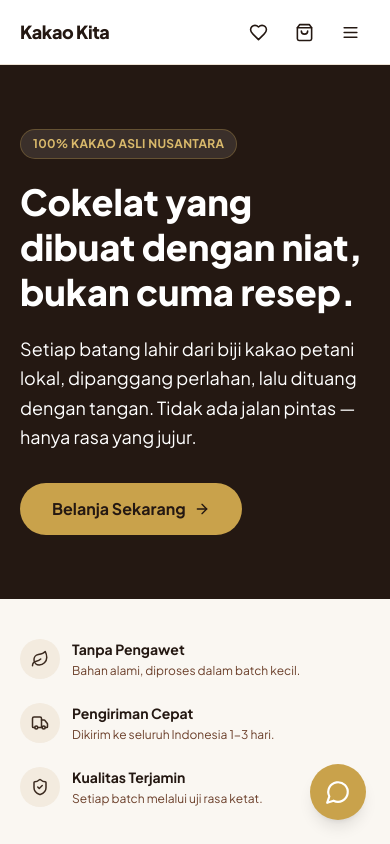
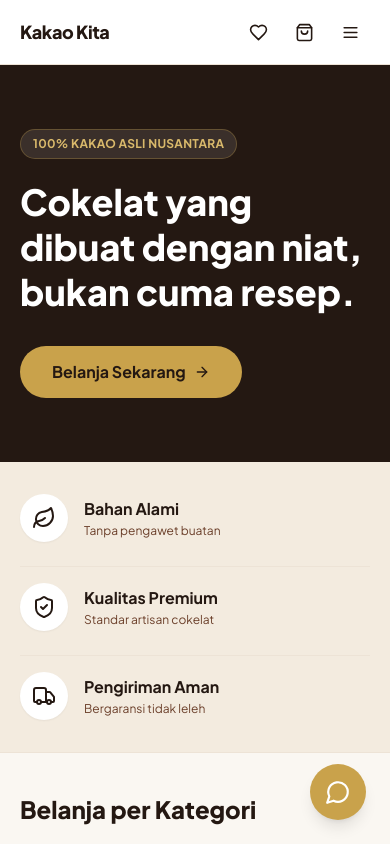
Before and after one commit to hilmaniskandar06/kakaokita-shop, a React (Vite) app: page / in a window 390 px wide. Shown: the top 844 px of the page. Built offline with nearby package versions, Linux system fonts and the light colour scheme.

Commit message:
Update halaman beranda dan perbaiki tampilan mobile

```diff
--- a/src/components/ProductCard.jsx
+++ b/src/components/ProductCard.jsx
@@ -69,9 +69,13 @@
       </div>
 
       <div className="flex flex-col gap-1 sm:gap-1.5 p-3 sm:p-4 flex-1">
-        <span className="hidden sm:block text-[11px] uppercase tracking-wide text-gold-600 font-semibold">{product.category}</span>
-        <h3 className="font-bold text-xs sm:text-sm text-cacao-900 leading-snug line-clamp-2">{product.name}</h3>
-        <p className="hidden sm:block text-xs text-cacao-600 line-clamp-2">{product.shortDesc}</p>
+        <div className="hidden md:block">
+          <span className="text-[11px] uppercase tracking-wide text-gold-600 font-semibold">{product.category}</span>
+        </div>
+        <h3 className="font-bold text-xs md:text-sm text-cacao-900 leading-snug line-clamp-2">{product.name}</h3>
+        <div className="hidden md:block">
+          <p className="text-xs text-cacao-600 line-clamp-2">{product.shortDesc}</p>
+        </div>
         <RatingStars rating={productAvgRating} reviews={productReviewCount} />
 
         <div className="flex flex-col sm:flex-row items-start sm:items-end justify-between mt-auto pt-2 sm:pt-3 gap-2 sm:gap-0">
--- a/src/pages/Home.jsx
+++ b/src/pages/Home.jsx
@@ -6,13 +6,17 @@
 import { useCategories } from '../context/CategoriesContext'
 import { useSiteContent } from '../context/SiteContentContext'
 import { useToast } from '../context/ToastContext'
-import { useState } from 'react'
+import { useState, useMemo } from 'react'
 
 export default function Home() {
   const { products, loading } = useProducts()
   const { categories } = useCategories()
   const { content } = useSiteContent()
-  const featured = products.filter((p) => p.rating >= 4.7).slice(0, 8)
+
+  const featured = useMemo(() => {
+    return [...products].sort(() => 0.5 - Math.random()).slice(0, 4)
+  }, [products])
+
   const onSale = products.filter((p) => p.oldPrice)
   const { addToast } = useToast()
   if (loading) {
@@ -41,35 +45,59 @@
             <h1 className="text-4xl lg:text-5xl font-extrabold leading-tight text-white">
               {content.heroTitle}
             </h1>
-            <p className="text-cream-50 mt-5 max-w-md leading-relaxed text-lg">
-              {content.heroSubtitle}
-            </p>
             <div className="flex gap-3 mt-8">
               <Link to="/toko" className="bg-gold-500 text-cacao-900 font-bold px-8 py-3.5 rounded-full flex items-center gap-2 hover:bg-gold-400 transition-colors">
                 Belanja Sekarang <ArrowRight size={16} />
               </Link>
             </div>
           </div>
+          <div className="hidden lg:grid grid-cols-2 gap-4">
+            <div className="flex flex-col gap-4 mt-8">
+              <img src="https://images.unsplash.com/photo-1614088685112-0a760b71a3c8?auto=format&fit=crop&q=80&w=400" className="rounded-2xl rounded-tr-[4rem] h-48 object-cover w-full" alt="Cokelat" />
+              <img src="https://images.unsplash.com/photo-1548852336-d748f522b10a?auto=format&fit=crop&q=80&w=400" className="rounded-2xl rounded-bl-[4rem] h-64 object-cover w-full" alt="Biji Kakao" />
+            </div>
+            <div className="flex flex-col gap-4">
+              <img src="https://images.unsplash.com/photo-1511381939415-e44015466834?auto=format&fit=crop&q=80&w=400" className="rounded-2xl h-64 object-cover w-full" alt="Praline" />
+              <div className="bg-gold-500 rounded-2xl rounded-br-[4rem] p-6 flex flex-col justify-center h-48">
+                <span className="text-4xl font-black text-cacao-900">100%</span>
+                <span className="text-cacao-800 font-bold leading-tight mt-1">Kakao Lokal<br/>Pilihan</span>
+              </div>
+            </div>
+          </div>
         </div>
       </section>
 
-      {/* Trust strip */}
-      <section className="max-w-7xl mx-auto px-5 lg:px-8 py-10 grid sm:grid-cols-3 gap-6">
-        {[
-          { icon: Leaf, title: 'Tanpa Pengawet', desc: 'Bahan alami, diproses dalam batch kecil.' },
-          { icon: Truck, title: 'Pengiriman Cepat', desc: 'Dikirim ke seluruh Indonesia 1-3 hari.' },
-          { icon: ShieldCheck, title: 'Kualitas Terjamin', desc: 'Setiap batch melalui uji rasa ketat.' },
-        ].map(({ icon: Icon, title, desc }) => (
-          <div key={title} className="flex items-start gap-3">
-            <div className="w-10 h-10 rounded-full bg-cream-200 flex items-center justify-center shrink-0">
-              <Icon size={18} className="text-cacao-800" />
+      {/* Value Props */}
+      <section className="bg-cream-200 border-b border-cream-300">
+        <div className="max-w-7xl mx-auto px-5 lg:px-8 py-8 grid grid-cols-1 sm:grid-cols-3 gap-6 divide-y sm:divide-y-0 sm:divide-x divide-cream-300">
+          <div className="flex items-center gap-4 pt-4 sm:pt-0 sm:px-6 first:pl-0 first:pt-0">
+            <div className="w-12 h-12 bg-white rounded-full flex items-center justify-center text-cacao-900 shadow-sm shrink-0">
+              <Leaf size={24} />
             </div>
             <div>
-              <h4 className="font-bold text-sm">{title}</h4>
-              <p className="text-xs text-cacao-600 mt-1">{desc}</p>
+              <h4 className="font-bold text-cacao-900">Bahan Alami</h4>
+              <p className="text-xs text-cacao-600 mt-0.5">Tanpa pengawet buatan</p>
             </div>
           </div>
-        ))}
+          <div className="flex items-center gap-4 pt-4 sm:pt-0 sm:px-6">
+            <div className="w-12 h-12 bg-white rounded-full flex items-center justify-center text-cacao-900 shadow-sm shrink-0">
+              <ShieldCheck size={24} />
+            </div>
+            <div>
+              <h4 className="font-bold text-cacao-900">Kualitas Premium</h4>
+              <p className="text-xs text-cacao-600 mt-0.5">Standar artisan cokelat</p>
+            </div>
+          </div>
+          <div className="flex items-center gap-4 pt-4 sm:pt-0 sm:px-6">
+            <div className="w-12 h-12 bg-white rounded-full flex items-center justify-center text-cacao-900 shadow-sm shrink-0">
+              <Truck size={24} />
+            </div>
+            <div>
+              <h4 className="font-bold text-cacao-900">Pengiriman Aman</h4>
+              <p className="text-xs text-cacao-600 mt-0.5">Bergaransi tidak leleh</p>
+            </div>
+          </div>
+        </div>
       </section>
 
       {/* Categories */}
@@ -120,7 +148,6 @@
         <div className="flex items-end justify-between mb-6">
           <div>
             <h2 className="text-2xl font-extrabold">Produk Pilihan</h2>
-            <p className="text-sm text-cacao-600 mt-1">Rating tertinggi dari pelanggan kami.</p>
           </div>
           <Link to="/toko" className="text-sm font-semibold text-gold-600 hover:underline hidden sm:block">
             Lihat semua
```
